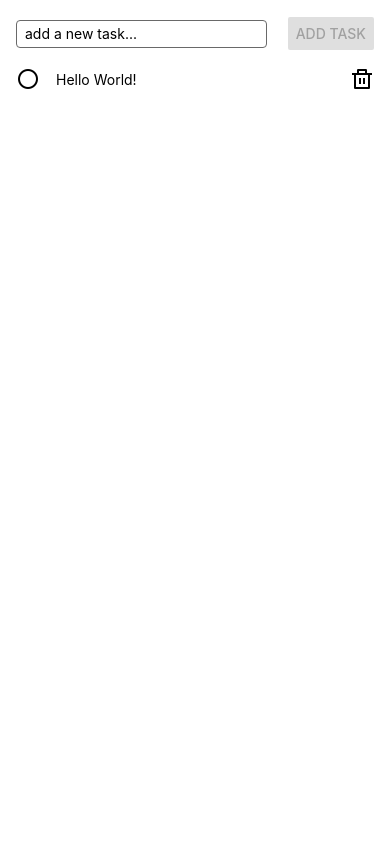
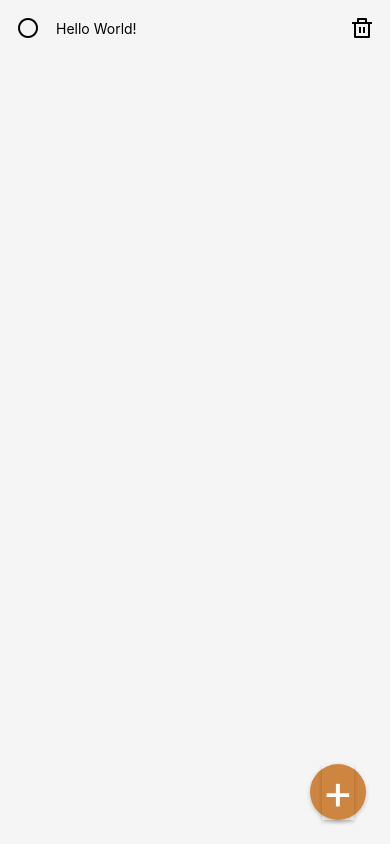
Before and after one commit to teddy-rogers/task_list-react_native, a React Native app: screen / in a window 390 px wide. Built offline with nearby package versions, Linux system fonts and the light colour scheme.

Commit message:
feat : add toggle form floating button

```diff
--- a/App.tsx
+++ b/App.tsx
@@ -6,7 +6,7 @@ import TaskView from './src/views/TaskView';
 function App() {
   return (
     <Provider store={store}>
-      <SafeAreaView style={{flex: 1}}>
+      <SafeAreaView style={{backgroundColor: 'whitesmoke', flex: 1}}>
         <TaskView />
       </SafeAreaView>
     </Provider>
--- /dev/null
+++ b/src/components/shared/FadingView.tsx
@@ -0,0 +1,18 @@
+import React, { PropsWithChildren, useEffect, useRef } from 'react';
+import { Animated } from 'react-native';
+
+export default function FloatingView({children}: PropsWithChildren) {
+  const fadeAnimation = useRef(new Animated.Value(0.4)).current;
+
+  useEffect(() => {
+    Animated.timing(fadeAnimation, {
+      toValue: 1,
+      duration: 200,
+      useNativeDriver: true,
+    }).start();
+  }, [fadeAnimation]);
+
+  return (
+    <Animated.View style={{opacity: fadeAnimation}}>{children}</Animated.View>
+  );
+}
--- /dev/null
+++ b/src/components/shared/FloatingButton.tsx
@@ -0,0 +1,50 @@
+import React from 'react';
+import { Pressable, StyleSheet, Text } from 'react-native';
+
+export default function FloatingButton({onPress}: Props) {
+  return (
+    <Pressable onPress={onPress} style={styles.btn}>
+      <Text style={styles.cross}>+</Text>
+    </Pressable>
+  );
+}
+
+type Props = {
+  onPress: () => void;
+};
+
+const styles = StyleSheet.create({
+  btn: {
+    position: 'absolute',
+    right: 24,
+    bottom: 24,
+    width: 56,
+    height: 56,
+    backgroundColor: 'peru',
+    borderRadius: 50,
+    justifyContent: 'center',
+    alignItems: 'center',
+    shadowColor: '#000',
+    shadowOffset: {
+      width: 0,
+      height: 2,
+    },
+    shadowOpacity: 0.2,
+    shadowRadius: 4,
+
+    elevation: 3,
+  },
+  cross: {
+    fontSize: 48,
+    lineHeight: 56,
+    color: 'white',
+    textAlign: 'center',
+    shadowColor: '#000',
+    shadowOffset: {
+      width: 0,
+      height: 2,
+    },
+    shadowOpacity: 0.2,
+    shadowRadius: 4,
+  },
+});
--- a/src/components/shared/Input.tsx
+++ b/src/components/shared/Input.tsx
@@ -22,8 +22,16 @@ const styles = StyleSheet.create({
     width: '70%',
     height: '80%',
     padding: 8,
-    borderColor: 'dimgrey',
+    backgroundColor: 'white',
+    borderColor: 'silver',
     borderWidth: 1,
     borderRadius: 4,
+    shadowColor: '#000',
+    shadowOffset: {
+      width: 0,
+      height: 1,
+    },
+    shadowOpacity: 0.2,
+    shadowRadius: 1.5,
   },
 });
--- a/src/views/TaskView.tsx
+++ b/src/views/TaskView.tsx
@@ -1,15 +1,28 @@
+import { useState } from 'react';
 import { useSelector } from 'react-redux';
 import TaskForm from '../components/features/TaskForm';
 import TasksList from '../components/features/TasksList';
+import FadingView from '../components/shared/FadingView';
+import FloatingButton from '../components/shared/FloatingButton';
 import { RootState } from '../libs/redux/stores';
 
 export default function TaskView() {
+  const [displayForm, setDisplayForm] = useState<Boolean>(false);
   const tasksList = useSelector((state: RootState) => state.tasksList);
+
+  function handleToggleForm() {
+    setDisplayForm(prevState => !prevState);
+  }
 
   return (
     <>
-      <TaskForm />
+      {displayForm && (
+        <FadingView>
+          <TaskForm />
+        </FadingView>
+      )}
       <TasksList data={tasksList} />
+      <FloatingButton onPress={handleToggleForm} />
     </>
   );
 }
```
